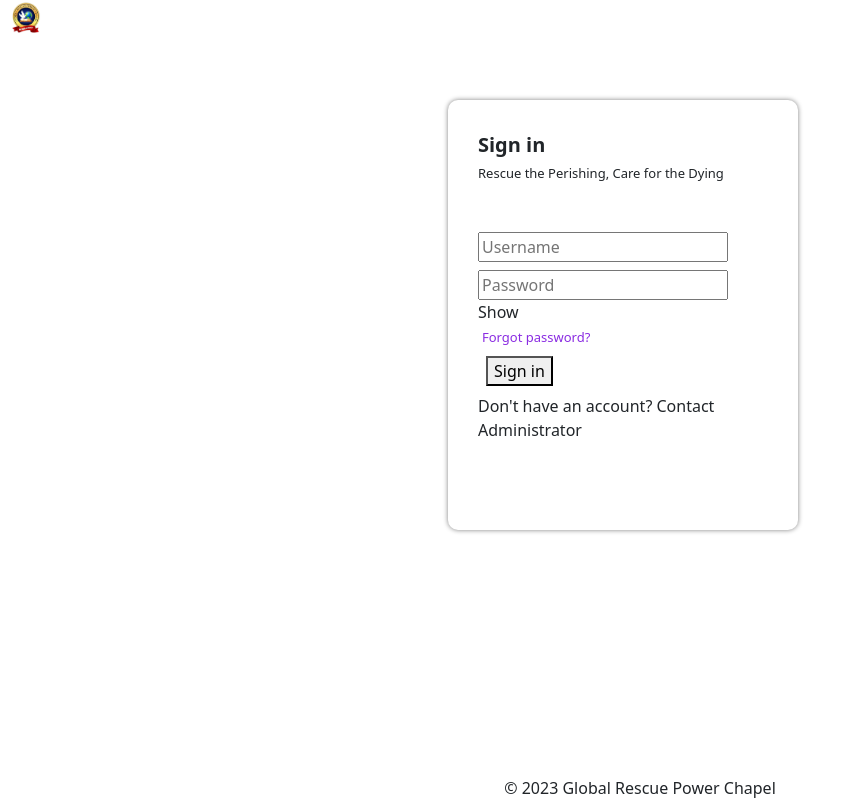
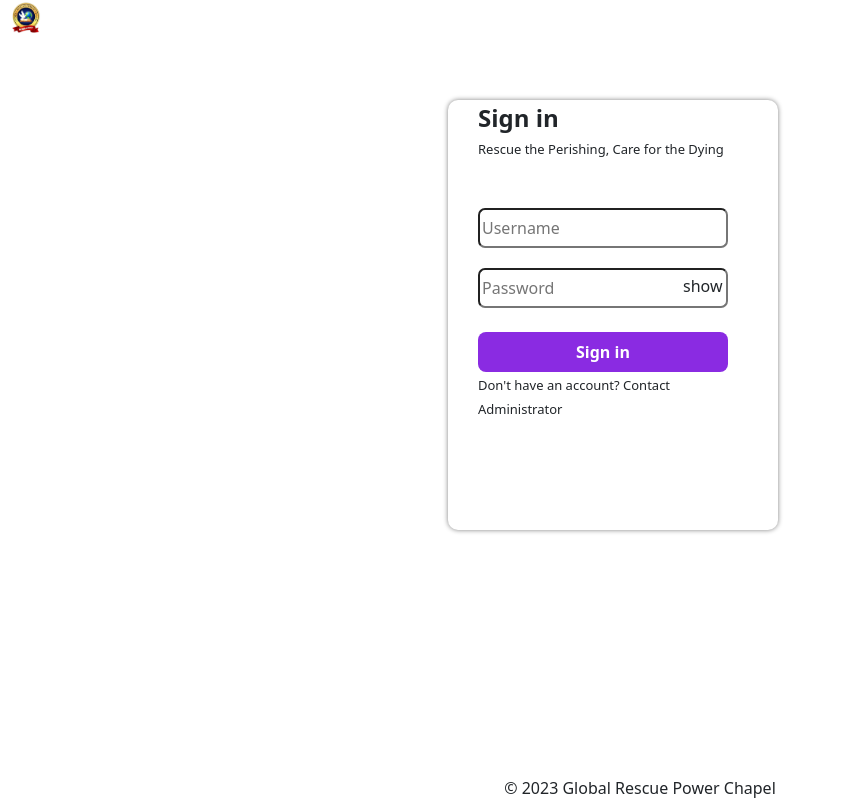
Before and after one commit to Nana-OT/GRPC-Registration-Platform, a React (Create React App) app in the folder client/global_registry/: page / in a window 1280 px wide. Shown: the whole page, without its empty margins (0-852 px from the left). Built offline with nearby package versions, Linux system fonts and the light colour scheme.

Commit message:
Changes made

```diff
--- a/client/global_registry/src/App.css
+++ b/client/global_registry/src/App.css
@@ -2,13 +2,25 @@
   width: 50px
 }
 .login-section{
-  width: 350px;
+  width: 330px;
   height: 430px;
   margin-left: 35%;
   margin-top: 5%;
-  padding: 30px;
+  padding-left: 30px;
+  padding-right: 30px;
   box-shadow: 0 0 5px grey;
   border-radius: 10px;
+}
+.sign-in-btn{
+  border: none;
+  background-color: blueviolet;
+  width: 250px;
+  height: 40px;
+  border-radius: 8px;
+  color: white;
+  margin-top: 50px;
+  font-weight:bold;
+  margin-top: 100px;
 }
 .forgot{
   font-size: small;
@@ -17,6 +29,9 @@
 }
 .login-section input{
   width: 250px;
+  height: 40px;
+  border-radius: 7px;
+  position: absolute;
 }
 .slogan{
   font-size: small;
@@ -33,3 +48,17 @@
   width: 40px;
   height: 25px;
 }
+.passShow{
+  position: absolute;
+  margin-top: 66px;
+  margin-left: 205px;
+  cursor: pointer;
+}
+.pass-input-field{
+  margin-top: 60px;
+}
+.actions{
+  display: flex;
+  flex-direction: row;
+  justify-content: space-between;
+}
--- a/client/global_registry/src/components/Dashboard.js
+++ b/client/global_registry/src/components/Dashboard.js
@@ -2,13 +2,13 @@ import React, { useEffect, useState } from 'react'
 import Navbar from 'react-bootstrap/Navbar'
 import Nav from 'react-bootstrap/Nav'
 import Container from 'react-bootstrap/Container'
-import Button from 'react-bootstrap/Button';
 import Logo from '../images/Global-Icon.jpg'
 import axios from 'axios';
 import Entries from './Entries';
 
 export default function Dashboard() {
   const [entries, setEntries] = useState({});
+
 
   useEffect(() =>{
     const fetchData = async () =>{
@@ -27,6 +27,17 @@ export default function Dashboard() {
      fetchData();
   }, []) // The empty dependency array ensures that this effect runs only once
 
+  const handleAddEntry = async (newEntry) => {
+    try {
+      // Make a POST request to save the new entry
+      await axios.post('http://localhost:3001/api/add-member', newEntry);
+
+    } catch (error) {
+      console.log('Error adding entry:', error.message);
+    }
+
+  };
+
   return (
     <div>
       <Navbar className='nav-bar' data-bs-theme="light">
@@ -42,13 +53,8 @@ export default function Dashboard() {
           </Nav>
           </Container>
       </Navbar>
-      <Entries records={entries}/>
-      <div>
-        <p className='text-center'>Click to add a new entry</p>
-      </div>
-      <div className='d-grid gap-2 col-1 mx-auto mt-2'>
-        <Button variant="secondary">Add</Button>
-      </div>
+      <h5 className='text-center mt-3'>Admin Dashboard</h5>
+      <Entries records={entries} onAddEntry={handleAddEntry}/>
     </div>
   )
 }
--- a/client/global_registry/src/components/Entries.js
+++ b/client/global_registry/src/components/Entries.js
@@ -1,7 +1,17 @@
 import React from 'react';
 import Table from 'react-bootstrap/Table';
+import Button from 'react-bootstrap/Button';
+import { useState } from 'react';
 
-export default function Entries({records}) {
+export default function Entries({records, onAddEntry}) {
+  const [newEntry, setNewEntry] = useState({
+    firstName: '',
+    lastName: '',
+    phoneNumber: '',
+    gender: '',
+    address: '',
+  });
+
   if (!Array.isArray(records)) {
     console.error('Invalid data structure for records:', records);
     return null; // or render an appropriate message
@@ -9,9 +19,9 @@ export default function Entries({records}) {
 
   return (
     <div>
-      <Table>
+      <Table className='mt-2 table-dark table-hover table-bordered'>
       <thead>
-        <tr>
+        <tr className='table-info'>
           <th>Id</th>
           <th>First Name</th>
           <th>Last Name</th>
@@ -21,7 +31,7 @@ export default function Entries({records}) {
           <th>Actions</th>
         </tr>
       </thead>
-      <tbody>
+      <tbody className='table-group-divider'>
         {
           records.map((record, index) =>(
             <tr key={index}>
@@ -31,9 +41,66 @@ export default function Entries({records}) {
               <td>{record.phoneNumber}</td>
               <td>{record.gender}</td>
               <td>{record.address}</td>
+              <td className='actions'>
+                <Button variant="secondary">Edit</Button>
+                <Button variant="warning">Delete</Button>
+              </td>
             </tr>
           ))
         }
+        <tr>
+            <td>{records.length + 1}</td>
+            <td>
+              <input
+                type="text"
+                value={newEntry.firstName}
+                onChange={(e) =>
+                  setNewEntry({ ...newEntry, firstName: e.target.value })
+                }
+              />
+            </td>
+            <td>
+              <input
+                type="text"
+                value={newEntry.lastName}
+                onChange={(e) =>
+                  setNewEntry({ ...newEntry, lastName: e.target.value })
+                }
+              />
+            </td>
+            <td>
+              <input
+                type="text"
+                value={newEntry.phoneNumber}
+                onChange={(e) =>
+                  setNewEntry({ ...newEntry, phoneNumber: e.target.value })
+                }
+              />
+            </td>
+            <td>
+              <input
+                type="text"
+                value={newEntry.gender}
+                onChange={(e) =>
+                  setNewEntry({ ...newEntry, gender: e.target.value })
+                }
+              />
+            </td>
+            <td>
+              <input
+                type="text"
+                value={newEntry.address}
+                onChange={(e) =>
+                  setNewEntry({ ...newEntry, address: e.target.value })
+                }
+              />
+            </td>
+            <td>
+              <Button variant="success" onClick={() => onAddEntry(newEntry)}>
+                Save
+              </Button>
+            </td>
+          </tr>
       </tbody>
       </Table>
     </div>
--- /dev/null
+++ b/client/global_registry/src/components/EntryDetailsPage.js
@@ -0,0 +1,7 @@
+import React from 'react'
+
+export default function EntryDetailsPage() {
+  return (
+    <div>EntryDetailsPage</div>
+  )
+}
--- a/client/global_registry/src/components/Login.js
+++ b/client/global_registry/src/components/Login.js
@@ -61,19 +61,19 @@ export default function Login() {
         <img src={Logo} alt='GRPC-Logo' className='logo'/>
         <section className='login-section'>
             <form onSubmit={handleLogin}>
-            <div>
-                <span className="fw-bold fs-5">Sign in</span><br/>
+            <div className='section-title'>
+                <span className="fw-bold fs-4">Sign in</span><br/>
                 <span className='slogan'>Rescue the Perishing, Care for the Dying</span>
             </div>
             <div className='mt-5'>
                 <input type='text' placeholder='Username' value={username} onChange={(e) => setUsername(e.target.value)} className='user-input-field'/>
                 <div>
-                    <input type={showPassword? 'text' : 'password'} id='passwordField' value={password} onChange={(e) => setPassword(e.target.value)} placeholder='Password' className='pass-input-field mt-2'/>
-                    <span id='customToggle' className='passShow' onClick={togglePasswordVisibility}>{showPassword ? 'Hide' : 'Show'}</span>
+                    <input type={showPassword? 'text' : 'password'} id='passwordField' value={password} onChange={(e) => setPassword(e.target.value)} placeholder='Password' className='pass-input-field'/>
+                    <span id='customToggle' className='passShow' onClick={togglePasswordVisibility}>{showPassword ? 'hide' : 'show'}</span>
                 </div>
-                <span className='forgot m-1'>Forgot password?</span><br/>
-                <button type='submit' className='sign-button m-2'>Sign in</button><br/>
-                <span className='no-account mt-3'>Don't have an account? Contact Administrator</span><br/>
+                <span className='forgot m-2'>Forgot password?</span><br/>
+                <button type='submit' className='sign-in-btn'>Sign in</button><br/>
+                <span className='no-account mt-3 slogan'>Don't have an account? Contact Administrator</span><br/>
               </div>
             </form>
         </section>
```
Also changed, not shown: 1 other file (tests, documents, lock files or other folders).
